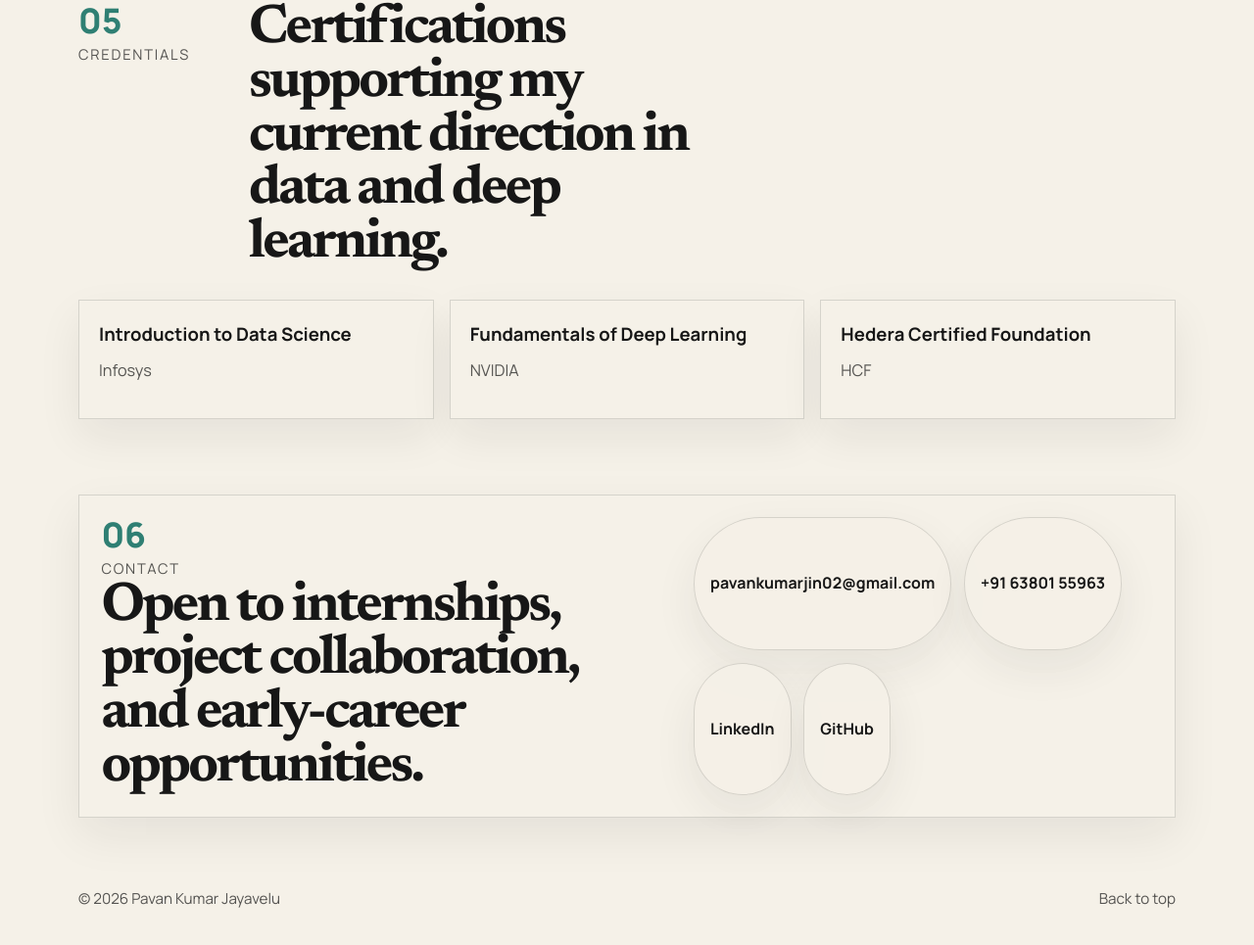
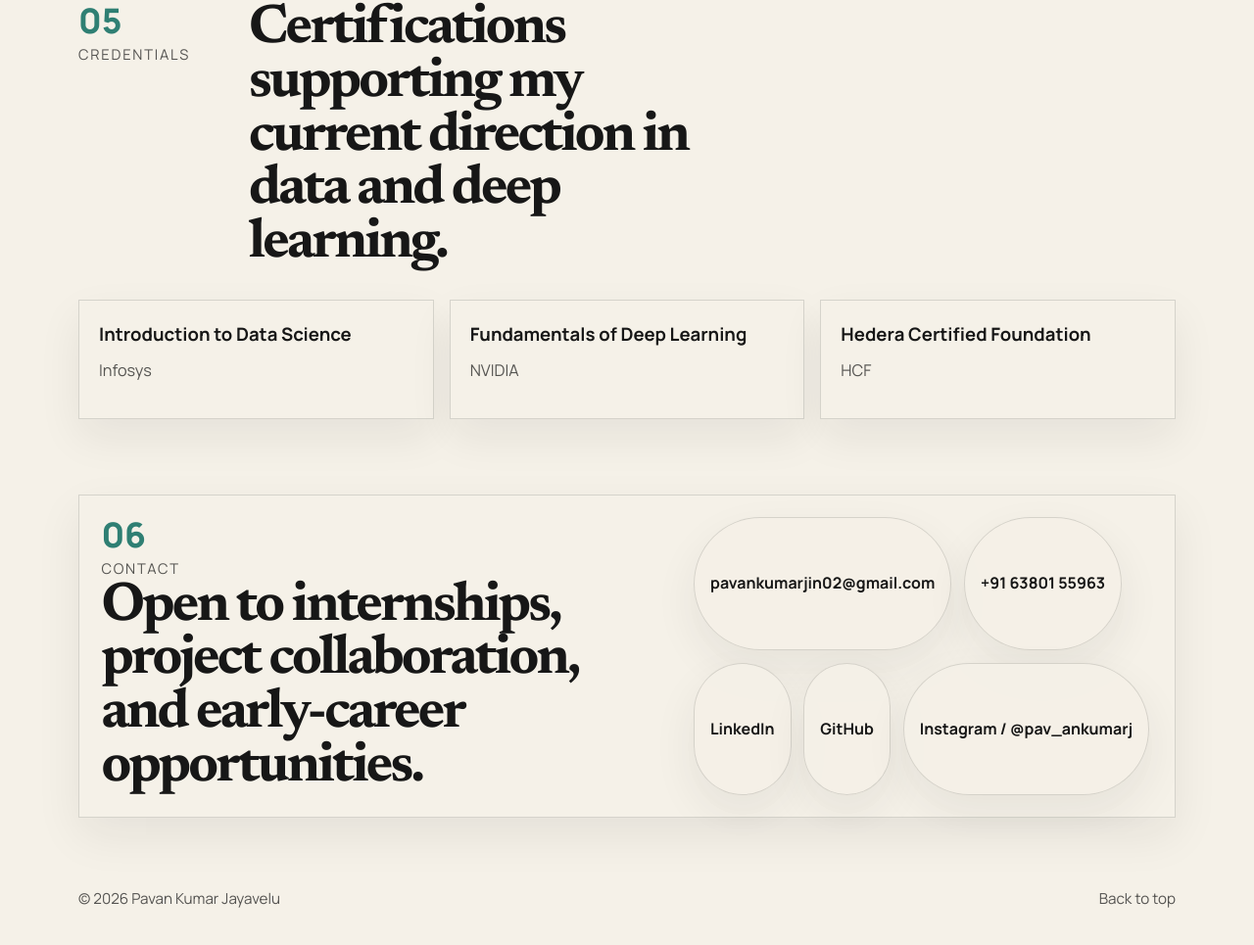
Before and after one commit to PavankumarJ02/Portfolio, a plain HTML site: page index.html in a window 1280 px wide. Shown: the part 3633-4598 px from the top of the page at 98% size. Drawn offline with Linux system fonts and the light colour scheme.

Commit message:
contact added

```diff
--- a/index.html
+++ b/index.html
@@ -316,6 +316,7 @@
             <a class="contact-link" href="tel:+916380155963">+91 63801 55963</a>
             <a class="contact-link" href="https://www.linkedin.com/in/pavan-kumar-jayavelu/" target="_blank" rel="noreferrer">LinkedIn</a>
             <a class="contact-link" href="https://github.com/PavankumarJ02" target="_blank" rel="noreferrer">GitHub</a>
+            <a class="contact-link" href="https://www.instagram.com/pav_ankumarj/" target="_blank" rel="noreferrer">Instagram / @pav_ankumarj</a>
           </div>
         </div>
       </section>
```
